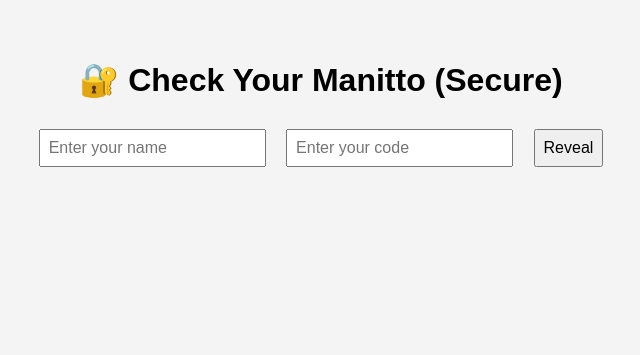
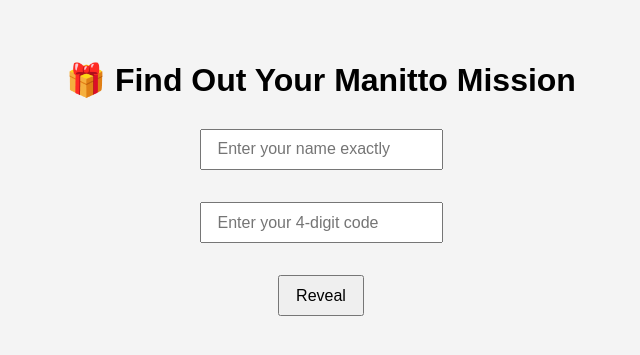
Before and after one commit to jinjinjarara/manitto-checker, a Flask app: page / in a window 1280 px wide. Shown: the top 355 px of the page, without its empty margins (319-959 px from the left). Run offline with Flask 3, Linux system fonts and the light colour scheme.

Commit message:
index.html

```diff
--- a/templates/index.html
+++ b/templates/index.html
@@ -2,18 +2,37 @@
 <html lang="en">
 <head>
   <meta charset="UTF-8">
-  <title>Manitto Checker (Secure)</title>
+  <title>🔐 Find Out Your Manitto Mission</title>
   <style>
-    body { font-family: Arial, sans-serif; background: #f4f4f4; padding: 2rem; text-align: center; }
-    input, button { padding: 0.5rem; margin: 0.5rem; font-size: 1rem; }
-    #result { margin-top: 2rem; font-size: 1.2rem; }
+    body {
+      font-family: Arial, sans-serif;
+      text-align: center;
+      padding: 2rem;
+      background-color: #f4f4f4;
+    }
+    input, button {
+      padding: 0.6rem 1rem;
+      margin: 0.5rem;
+      font-size: 1rem;
+    }
+    #result {
+      margin-top: 2rem;
+      font-size: 1.1rem;
+    }
+    .input-wrapper {
+      margin-bottom: 1rem;
+    }
   </style>
 </head>
 <body>
-  <h1>🔐 Check Your Manitto (Secure)</h1>
+  <h1>🎁 Find Out Your Manitto Mission</h1>
   <form id="manittoForm">
-    <input type="text" id="nameInput" placeholder="Enter your name" required />
-    <input type="text" id="codeInput" placeholder="Enter your code" required />
+    <div class="input-wrapper">
+      <input type="text" id="nameInput" placeholder="Enter your name exactly" required />
+    </div>
+    <div class="input-wrapper">
+      <input type="text" id="codeInput" placeholder="Enter your 4-digit code" required />
+    </div>
     <button type="submit">Reveal</button>
   </form>
   <div id="result"></div>
@@ -40,7 +59,7 @@
           <ul>${data.missions.map(m => `<li>${m}</li>`).join('')}</ul>
         `;
       } else {
-        resultEl.innerHTML = `<p style="color:red">${data.error}</p>`;
+        resultEl.innerHTML = `<p style="color: red;">${data.error}</p>`;
       }
     });
   </script>
```
